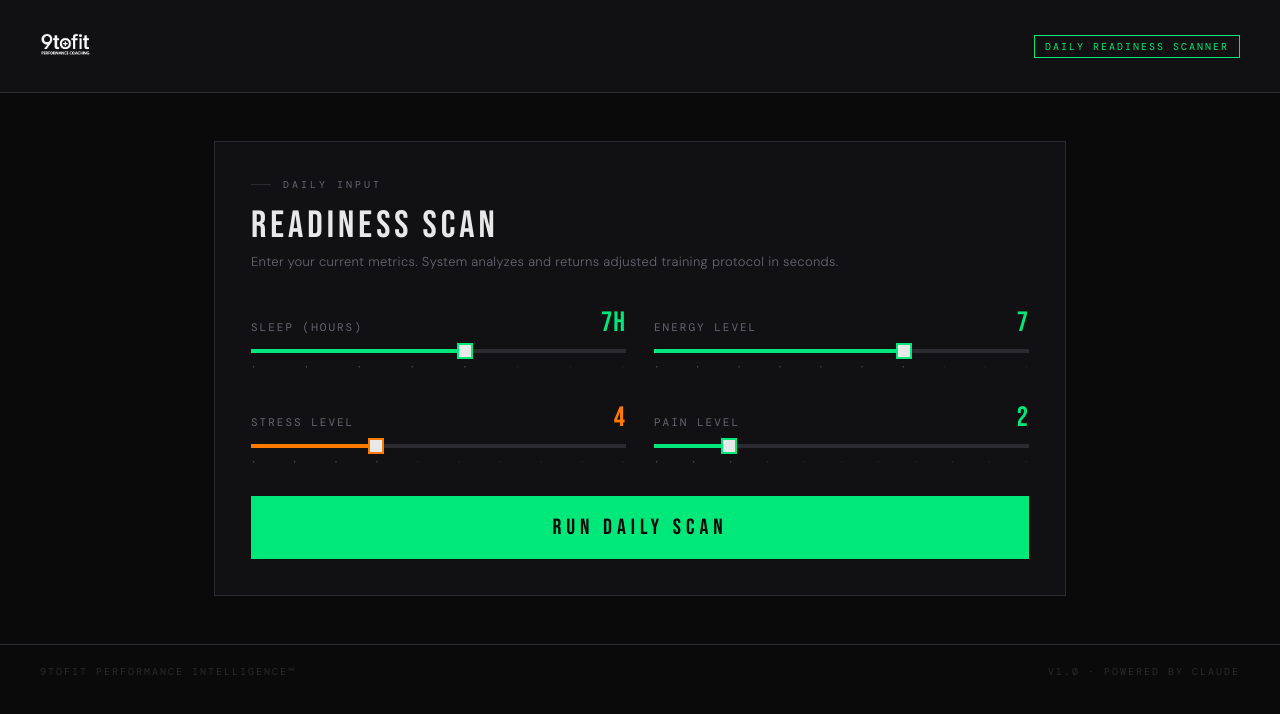
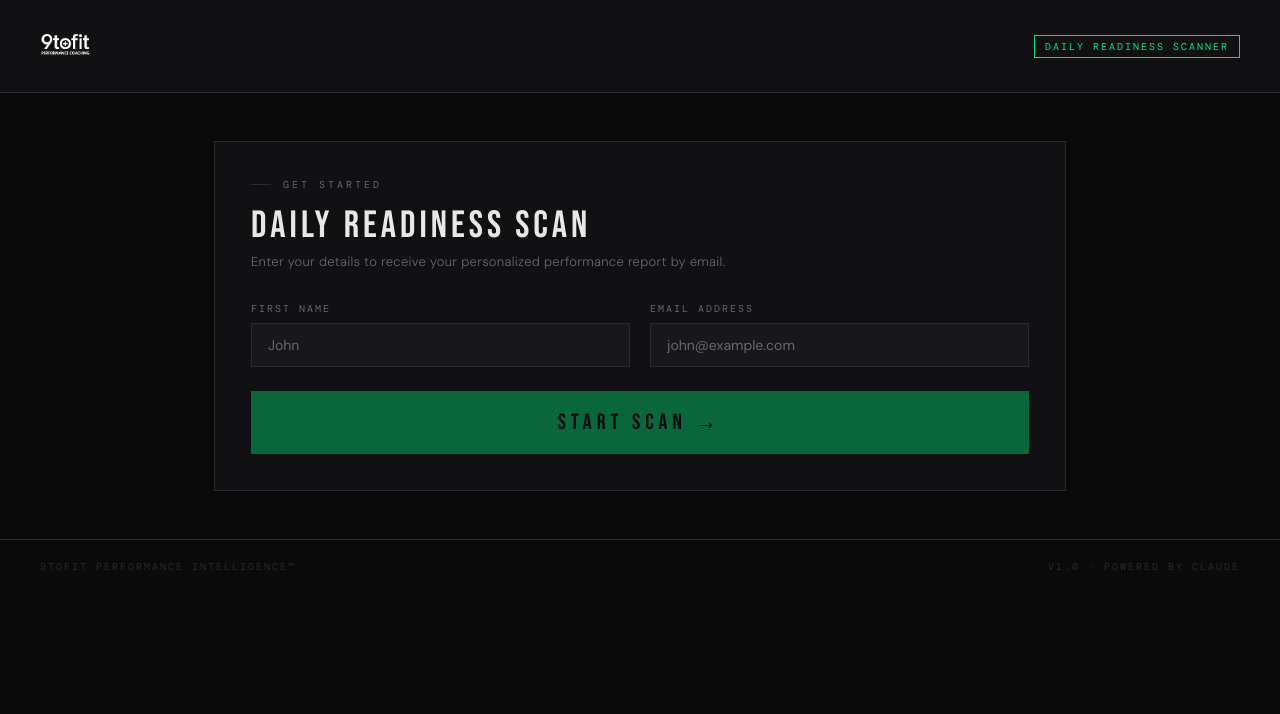
Before and after one commit to maxvercel/9tofit-scanner, a Next.js app: page / in a window 1280 px wide. Shown: the top 714 px of the page. Built offline with nearby package versions, Linux system fonts and the light colour scheme.

Commit message:
Add user info form and email sending functionality

```diff
--- a/src/app/page.jsx
+++ b/src/app/page.jsx
@@ -437,7 +437,24 @@ const STYLES = `
     justify-content: space-between;
   }
   .footer-text { font-family: 'DM Mono', monospace; font-size: 10px; letter-spacing: 2px; color: var(--border); text-transform: uppercase; }
+
+  /* INTRO FORM */
+  .intro-panel { background: var(--carbon); border: 1px solid var(--border); padding: 36px; }
+  .intro-title { font-family: 'Bebas Neue', cursive; font-size: 38px; letter-spacing: 4px; color: var(--text); margin-bottom: 8px; line-height: 1; }
+  .intro-desc { font-size: 13px; color: var(--muted); margin-bottom: 32px; font-weight: 300; letter-spacing: 0.3px; }
+  .field-group { display: grid; grid-template-columns: 1fr 1fr; gap: 20px; margin-bottom: 24px; }
+  @media (max-width: 600px) { .field-group { grid-template-columns: 1fr; } }
+  .field-label { font-family: 'DM Mono', monospace; font-size: 10px; letter-spacing: 2px; text-transform: uppercase; color: var(--muted); margin-bottom: 8px; display: block; }
+  .field-input { width: 100%; background: var(--surface); border: 1px solid var(--border); color: var(--text); font-family: 'DM Sans', sans-serif; font-size: 14px; padding: 12px 16px; outline: none; transition: border-color 0.2s; box-sizing: border-box; }
+  .field-input:focus { border-color: var(--green); }
+  .field-input::placeholder { color: var(--muted); }
+  .start-btn { width: 100%; padding: 18px; background: var(--green); color: var(--black); border: none; font-family: 'Bebas Neue', cursive; font-size: 22px; letter-spacing: 5px; cursor: pointer; transition: opacity 0.2s, transform 0.1s; }
+  .start-btn:hover { opacity: 0.9; transform: translateY(-1px); }
+  .start-btn:disabled { opacity: 0.4; cursor: not-allowed; transform: none; }
+  .email-sending { text-align: center; padding: 16px; font-family: 'DM Mono', monospace; font-size: 11px; letter-spacing: 2px; color: var(--green); text-transform: uppercase; }
+  .email-success { text-align: center; padding: 12px; font-family: 'DM Mono', monospace; font-size: 11px; letter-spacing: 2px; color: var(--green); border: 1px solid var(--green); background: rgba(0,232,122,0.06); text-transform: uppercase; margin-top: 16px; }
 `;
+
 
 const PAIN_LOCATIONS = ["Lower Back", "Knee", "Shoulder", "Hip", "Neck", "Ankle", "Wrist", "Upper Back"];
 
@@ -505,11 +522,15 @@ function SliderInput({ name, label, min, max, value, onChange }) {
 }
 
 export default function App() {
+  const [userInfo, setUserInfo] = useState({ name: '', email: '' });
+  const [scanStarted, setScanStarted] = useState(false);
   const [values, setValues] = useState({ sleep: 7, energy: 7, stress: 4, pain: 2 });
   const [painLocations, setPainLocations] = useState([]);
   const [loading, setLoading] = useState(false);
   const [result, setResult] = useState(null);
   const [error, setError] = useState(null);
+  const [emailSent, setEmailSent] = useState(false);
+  const [emailSending, setEmailSending] = useState(false);
 
   const togglePainLocation = (loc) => {
     setPainLocations(prev =>
@@ -601,6 +622,26 @@ Analyze and return JSON response.`;
       if (!jsonMatch) throw new Error("Geen JSON in response");
       const parsed = JSON.parse(jsonMatch[0]);
       setResult(parsed);
+
+      // Send emails via Resend
+      setEmailSending(true);
+      try {
+        await fetch('/api/send', {
+          method: 'POST',
+          headers: { 'Content-Type': 'application/json' },
+          body: JSON.stringify({
+            name: userInfo.name,
+            email: userInfo.email,
+            result: parsed,
+            values
+          })
+        });
+        setEmailSent(true);
+      } catch (e) {
+        console.error('Email failed:', e);
+      } finally {
+        setEmailSending(false);
+      }
     } catch (err) {
       setError(`Scan mislukt: ${err.message}`);
     } finally {
@@ -624,7 +665,42 @@ Analyze and return JSON response.`;
         </header>
 
         <main className="main">
-          {!result ? (
+          {!scanStarted ? (
+            <div className="intro-panel">
+              <div className="section-label">Get Started</div>
+              <div className="intro-title">DAILY READINESS SCAN</div>
+              <div className="intro-desc">Enter your details to receive your personalized performance report by email.</div>
+              <div className="field-group">
+                <div>
+                  <label className="field-label">First Name</label>
+                  <input
+                    className="field-input"
+                    type="text"
+                    placeholder="John"
+                    value={userInfo.name}
+                    onChange={e => setUserInfo(p => ({ ...p, name: e.target.value }))}
+                  />
+                </div>
+                <div>
+                  <label className="field-label">Email Address</label>
+                  <input
+                    className="field-input"
+                    type="email"
+                    placeholder="john@example.com"
+                    value={userInfo.email}
+                    onChange={e => setUserInfo(p => ({ ...p, email: e.target.value }))}
+                  />
+                </div>
+              </div>
+              <button
+                className="start-btn"
+                onClick={() => setScanStarted(true)}
+                disabled={!userInfo.name || !userInfo.email || !userInfo.email.includes('@')}
+              >
+                START SCAN →
+              </button>
+            </div>
+          ) : !result ? (
             <div className="scan-panel">
               <div className="section-label">Daily Input</div>
               <div className="scan-title">READINESS SCAN</div>
@@ -740,7 +816,9 @@ Analyze and return JSON response.`;
 
               {/* SCAN AGAIN */}
               <div style={{ padding: "20px 36px 28px" }}>
-                <button className="scan-again-btn" onClick={() => { setResult(null); setError(null); }}>
+                {emailSending && <div className="email-sending">✉ Sending your report...</div>}
+                {emailSent && <div className="email-success">✓ Report sent to {userInfo.email}</div>}
+                <button className="scan-again-btn" style={{ marginTop: emailSent || emailSending ? 16 : 0 }} onClick={() => { setResult(null); setError(null); setEmailSent(false); setScanStarted(false); setUserInfo({ name: '', email: '' }); }}>
                   ← New Scan
                 </button>
               </div>
```
